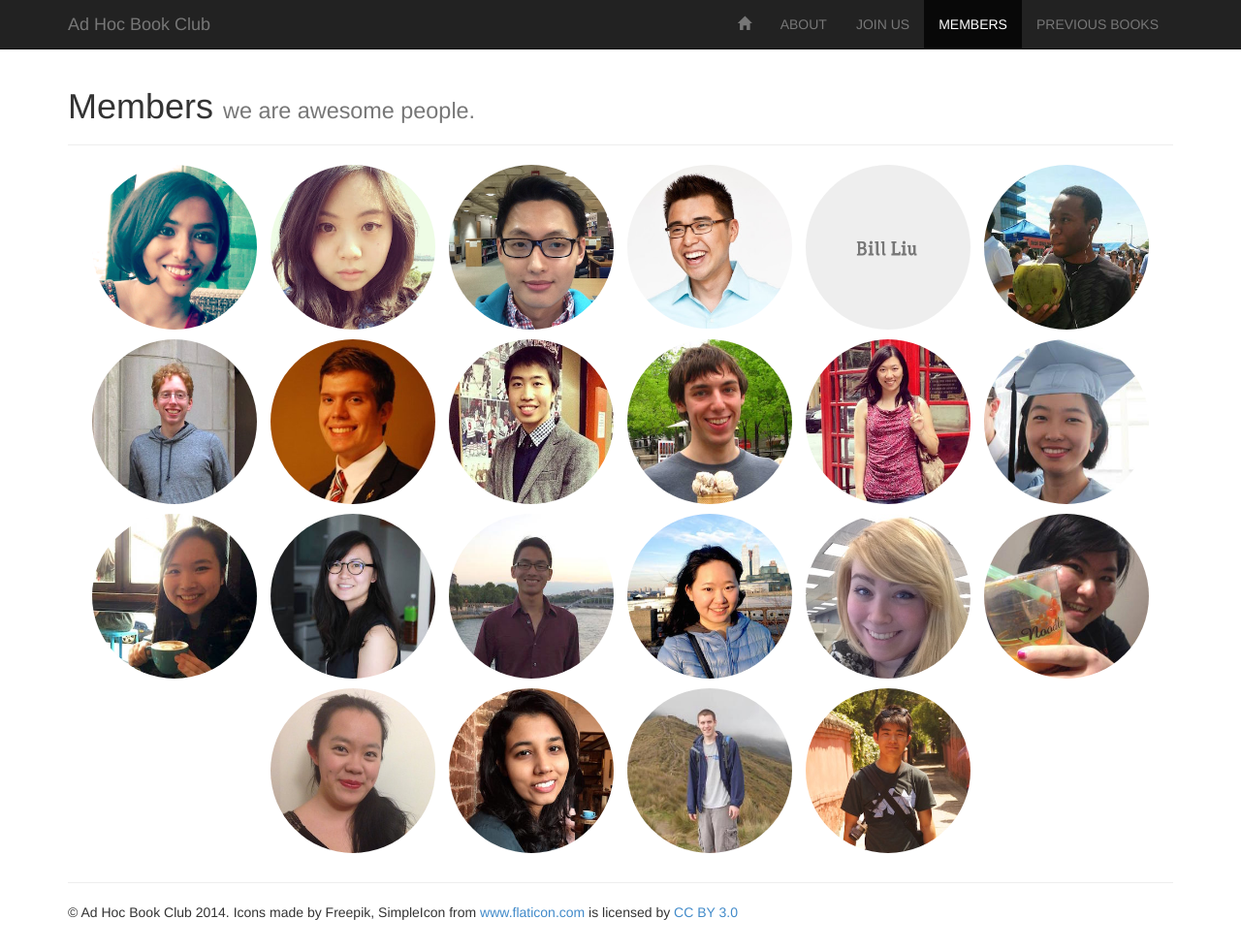
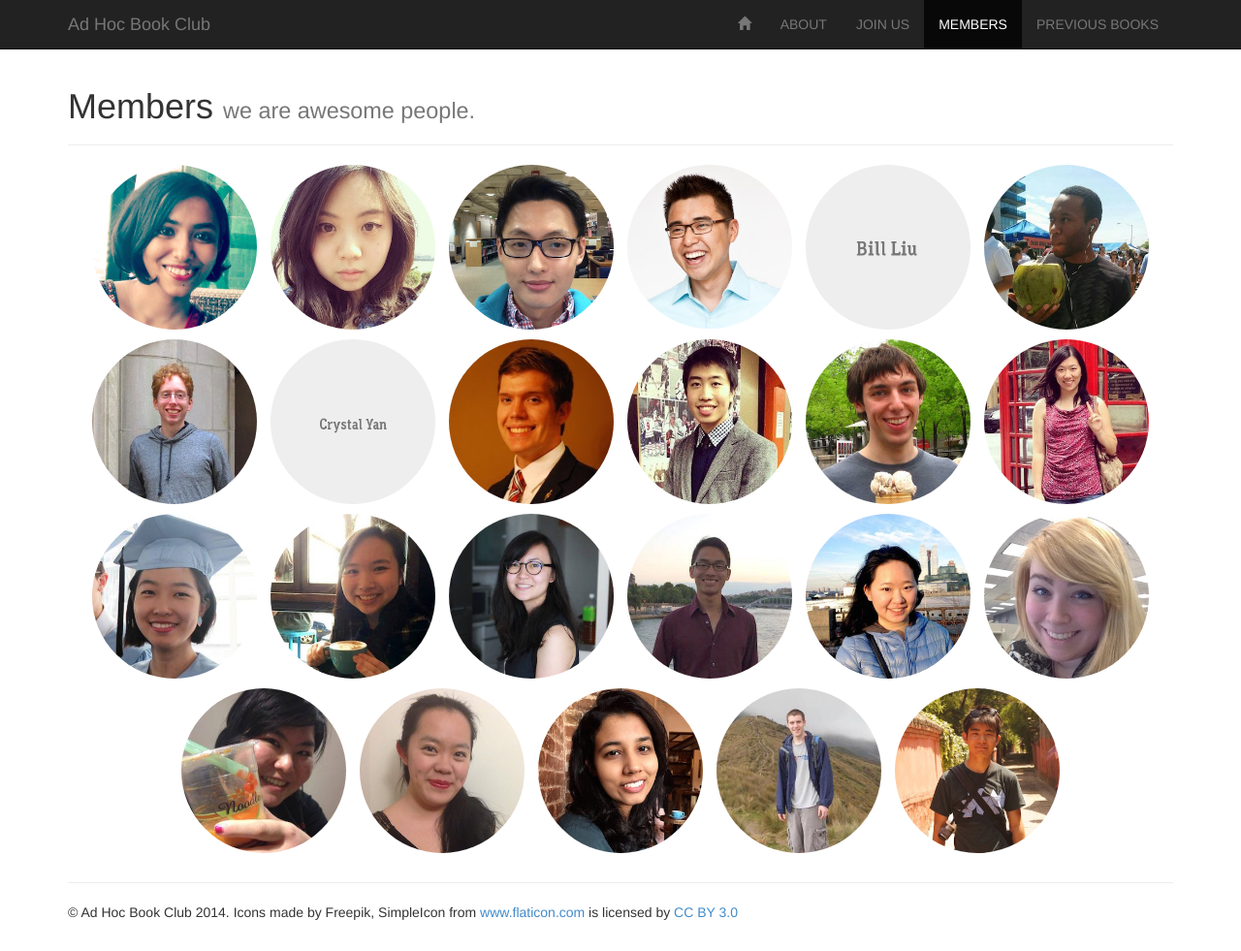
Before and after one commit to adhocbookclub/adhocbookclub.github.io, a Jekyll site: the page built from members.html, in a window 1280 px wide and 981 px high. Shown: the whole window at 97% size. Built offline with Jekyll 4.4.1, drawn with Linux system fonts in a browser that asks for light colours; nearby versions of some CDN libraries; Markdown is read by kramdown in place of the engine named in the settings.

Commit message:
updated members

```diff
--- a/members.html
+++ b/members.html
@@ -13,6 +13,7 @@ subtitle: we are awesome people.
   <img src="/img/members/bill.jpg" class="members-img" data-toggle="tooltip" title="<p><h5>Bill Liu</h5></p>">
   <img src="/img/members/bryant.jpg" class="members-img" data-toggle="tooltip" title="<p><h5>Bryant Satterfield</h5></p>">
   <img src="/img/members/chris.jpg" class="members-img" data-toggle="tooltip" title="<p><h5>Chris Cochran</h5></p>">
+  <img src="/img/members/crystal.jpg" class="members-img" data-toggle="tooltip" title="<p><h5>Crystal Yan</h5></p>">
   <img src="/img/members/hunter.jpg" class="members-img" data-toggle="tooltip" title="<p><h5>Hunter Carl</h5></p>">
   <img src="/img/members/jacky.jpg" class="members-img" data-toggle="tooltip" title="<p><h5>Jacky 'Ho Wa' Cheng</h5></p>">
   <img src="/img/members/jamie.jpg" class="members-img" data-toggle="tooltip" title="<p><h5>Jamie O'Donnell</h5></p>">
```
Also changed, not shown: img/members/crystal.jpg (added).
